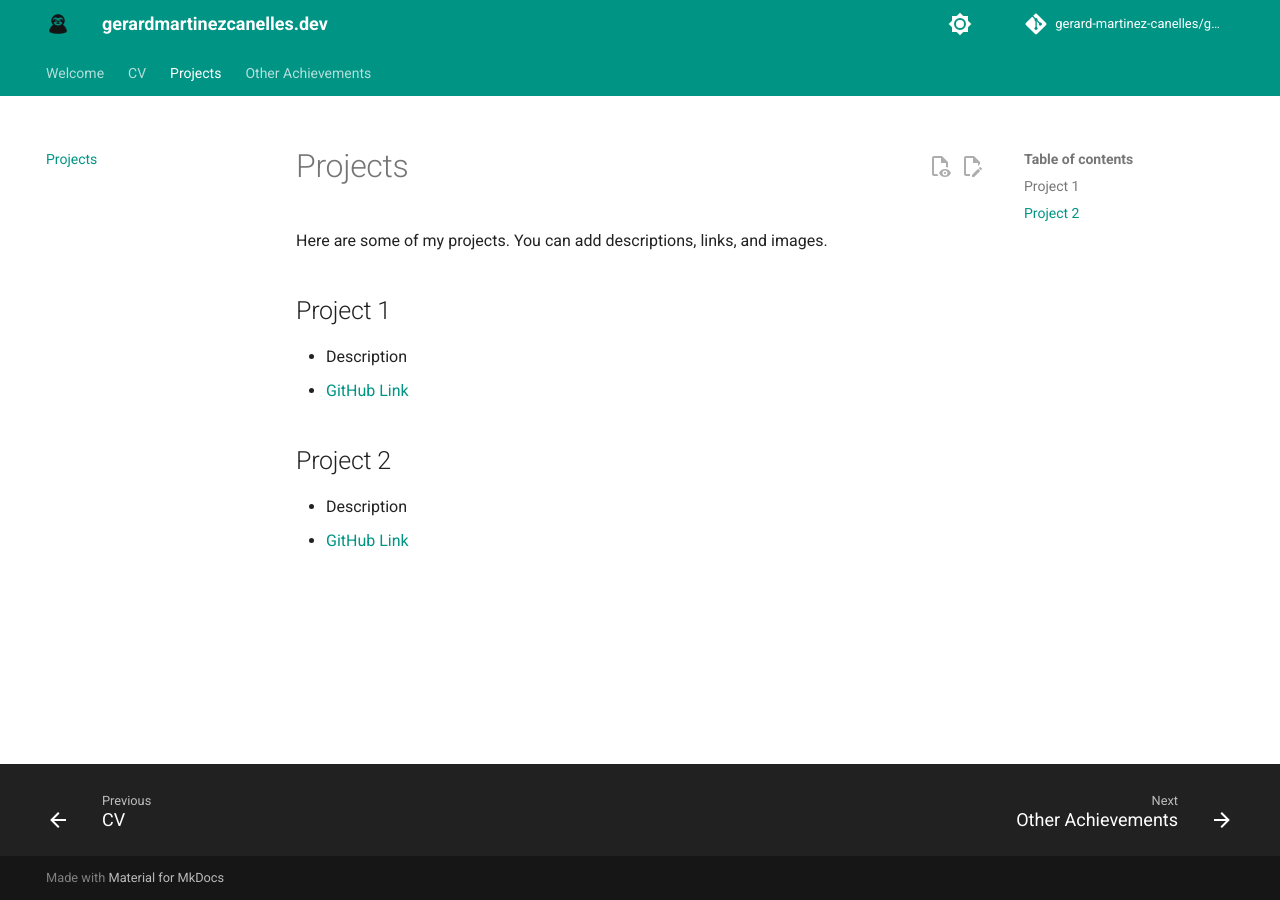
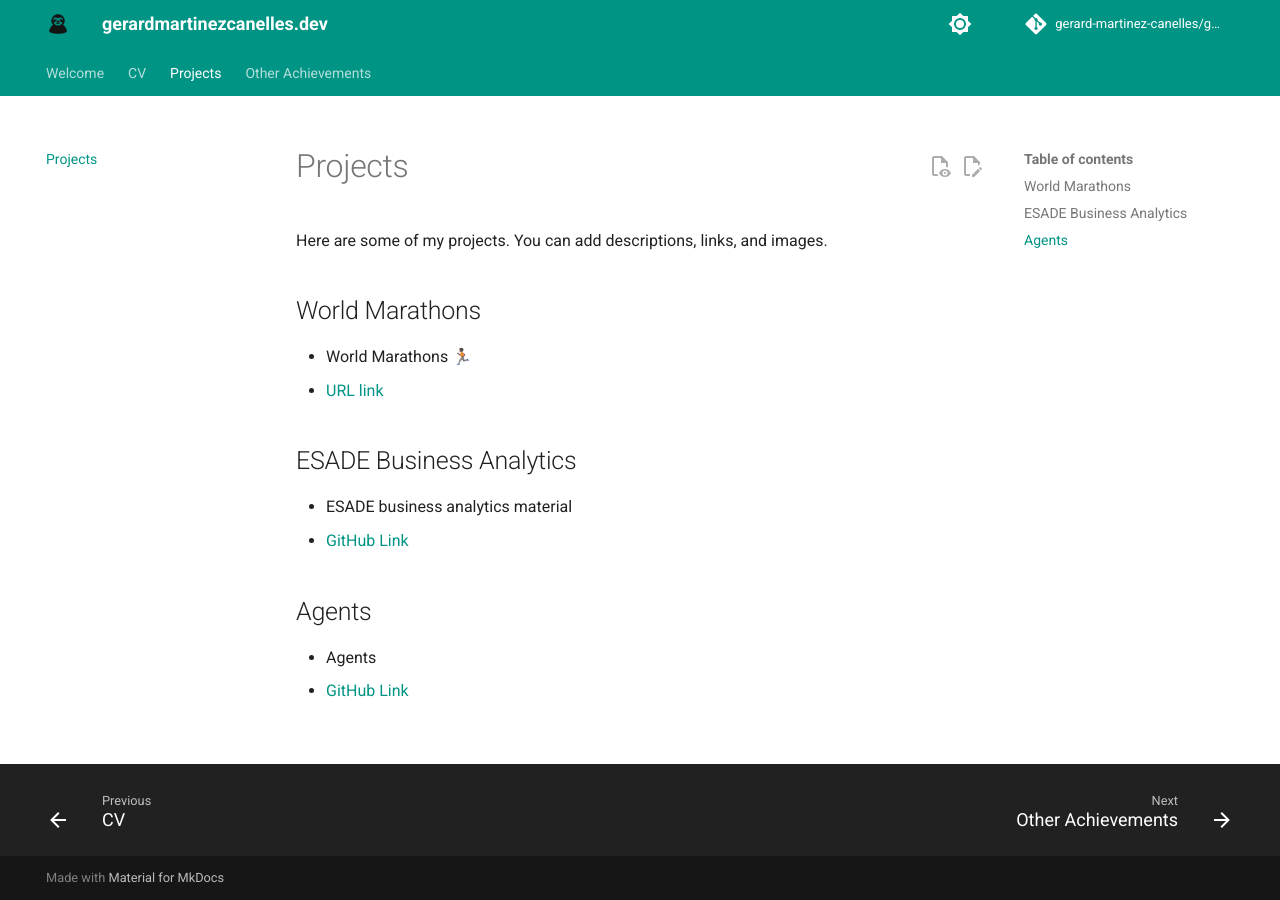
Before and after one commit to gerardmartinezcanelles/gerardmartinezcanelles.github.io, an MkDocs documentation site: the page built from docs/projects.md, in a window 1280 px wide. Built offline with MkDocs 1.6.1 and Material for MkDocs 9.7.7, drawn with Linux system fonts in a browser that asks for light colours; comment, search, counter and statistics services are not loaded.

Commit message:
Update site content

```diff
--- a/docs/projects.md
+++ b/docs/projects.md
@@ -2,10 +2,15 @@
 
 Here are some of my projects. You can add descriptions, links, and images.
 
-## Project 1
-- Description
-- [GitHub Link](https://github.com/yourusername/project1)
+## World Marathons
+- World Marathons 🏃🏿
+- [URL link](https://worldmarathonsplanner.com/)
 
-## Project 2
-- Description
+
+## ESADE Business Analytics
+- ESADE business analytics material
 - [GitHub Link](https://github.com/yourusername/project2)
+
+## Agents
+- Agents
+- [GitHub Link](https://github.com/yourusername/project3)
```
Also changed, not shown: site/404.html, site/achievement/index.html, site/cv/index.html, site/index.html, site/projects/index.html, site/sitemap.xml, 1 other file.
